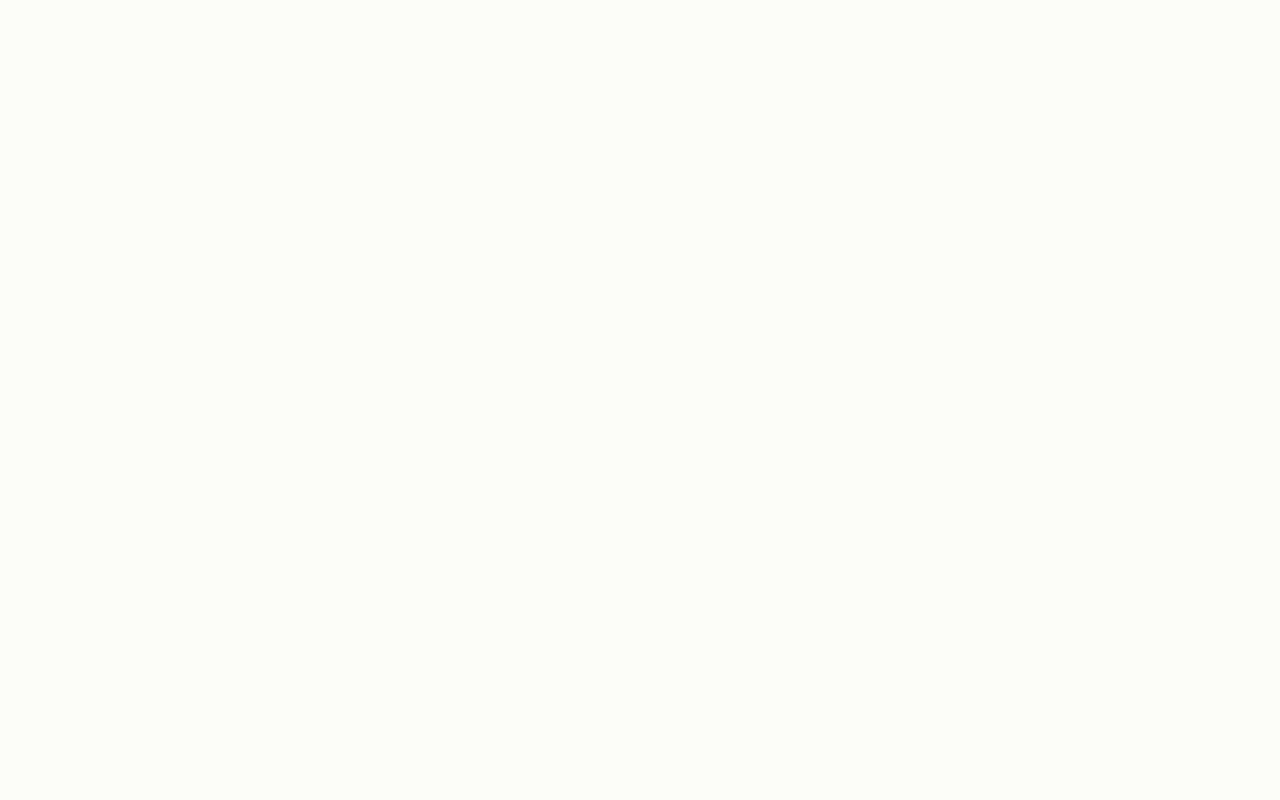
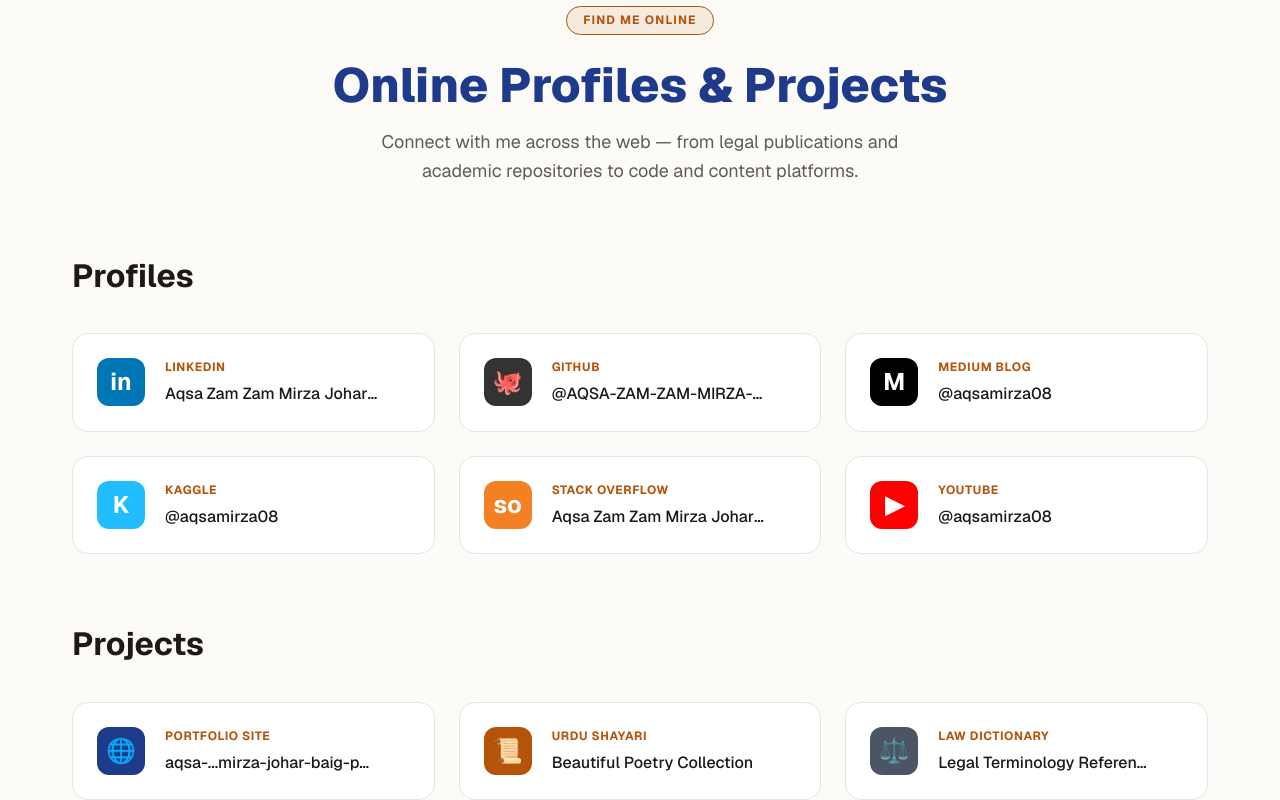
Before and after one commit to AQSA-ZAM-ZAM-MIRZA-JOHAR-BAIG/AQSA-ZAM-ZAM-MIRZA-JOHAR-BAIG-Constitutional-Law-Blogs, a Next.js app: page / in a window 1280 px wide. Shown: the part 880-1680 px from the top of the page. Before the commit the page ends 822 px from the top, so only its background shows below. Built offline with nearby package versions, Linux system fonts and the light colour scheme; no server answers; the database is empty.

Commit message:
SEO optimized.

```diff
--- a/src/app/layout.tsx
+++ b/src/app/layout.tsx
@@ -13,8 +13,33 @@ const geistMono = Geist_Mono({
 });
 
 export const metadata: Metadata = {
-  title: "Constitutional Law Blog",
-  description: "A platform for insights into constitutional provisions, case interpretations, and amendments.",
+  title: "Constitutional Law Blog | Aqsa Zam Zam Mirza Johar Baig",
+  description: "A platform for insights into constitutional provisions, case interpretations, and amendments by Aqsa Zam Zam Mirza Johar Baig, BA LLB student, CLAT 2022 AIR 42, and Legal Researcher.",
+  keywords: [
+    "Aqsa Zam Zam Mirza Johar Baig",
+    "Aqsa Mirza",
+    "Constitutional Law Blog",
+    "BA LLB",
+    "CLAT AIR 42",
+    "Legal Researcher",
+    "Indian Constitution",
+    "Law Blog"
+  ],
+  authors: [{ name: "Aqsa Zam Zam Mirza Johar Baig" }],
+  creator: "Aqsa Zam Zam Mirza Johar Baig",
+  openGraph: {
+    title: "Constitutional Law Blog | Aqsa Zam Zam Mirza Johar Baig",
+    description: "Insights into constitutional provisions, landmark cases, and pivotal amendments by Aqsa Zam Zam Mirza Johar Baig (BA LLB, CLAT AIR 42).",
+    url: "https://aqsa-zam-zam-mirza-johar-baig-const.vercel.app/",
+    siteName: "Constitutional Law Blog",
+    locale: "en_IN",
+    type: "website",
+  },
+  twitter: {
+    card: "summary_large_image",
+    title: "Constitutional Law Blog | Aqsa Zam Zam Mirza Johar Baig",
+    description: "Insights into constitutional provisions, landmark cases, and pivotal amendments by Aqsa Zam Zam Mirza Johar Baig (BA LLB, CLAT AIR 42).",
+  },
 };
 
 export default function RootLayout({
--- a/src/app/page.module.css
+++ b/src/app/page.module.css
@@ -171,3 +171,121 @@
   border-top: 1px solid var(--border);
   padding-top: 1rem;
 }
+
+/* Online Profiles Section */
+.profilesSection {
+  max-width: 1200px;
+  margin: 0 auto;
+  padding: 4rem 2rem 8rem;
+  width: 100%;
+}
+
+.profilesHeader {
+  text-align: center;
+  margin-bottom: 4rem;
+}
+
+.profilesBadge {
+  display: inline-block;
+  font-size: 0.75rem;
+  font-weight: 700;
+  color: var(--primary);
+  border: 1px solid var(--primary);
+  border-radius: 999px;
+  padding: 0.25rem 1rem;
+  letter-spacing: 0.1em;
+  margin-bottom: 1.5rem;
+  background-color: rgba(180, 83, 9, 0.1);
+}
+
+.profilesTitle {
+  font-size: 3rem;
+  font-weight: 800;
+  color: var(--secondary);
+  line-height: 1.1;
+  margin-bottom: 1rem;
+}
+
+.profilesSubtitle {
+  font-size: 1.125rem;
+  color: var(--foreground);
+  opacity: 0.7;
+  max-width: 600px;
+  margin: 0 auto;
+}
+
+.profileGrid {
+  display: grid;
+  grid-template-columns: repeat(auto-fill, minmax(320px, 1fr));
+  gap: 1.5rem;
+}
+
+.profileCard {
+  display: flex;
+  align-items: center;
+  background: var(--card-bg);
+  border: 1px solid var(--border);
+  border-radius: 16px;
+  padding: 1.5rem;
+  text-decoration: none;
+  transition: all 0.3s ease;
+  position: relative;
+}
+
+.profileCard:hover {
+  transform: translateY(-2px);
+  border-color: var(--primary);
+  background: rgba(255, 255, 255, 0.05);
+}
+
+.profileIcon {
+  width: 48px;
+  height: 48px;
+  border-radius: 12px;
+  display: flex;
+  align-items: center;
+  justify-content: center;
+  color: white;
+  font-weight: bold;
+  font-size: 1.5rem;
+  margin-right: 1.25rem;
+  flex-shrink: 0;
+}
+
+.profileInfo {
+  flex-grow: 1;
+  overflow: hidden;
+}
+
+.profileInfo h4 {
+  font-size: 0.75rem;
+  color: var(--primary);
+  font-weight: 700;
+  letter-spacing: 0.05em;
+  margin-bottom: 0.25rem;
+  text-transform: uppercase;
+}
+
+.profileInfo p {
+  font-size: 1rem;
+  color: var(--foreground);
+  margin: 0;
+  white-space: nowrap;
+  overflow: hidden;
+  text-overflow: ellipsis;
+  font-weight: 500;
+}
+
+.profileArrow {
+  opacity: 0;
+  transform: translate(-10px, 10px);
+  transition: all 0.3s ease;
+  color: var(--foreground);
+  font-size: 1.2rem;
+  margin-left: 1rem;
+}
+
+.profileCard:hover .profileArrow {
+  opacity: 0.5;
+  transform: translate(0, 0);
+}
--- a/src/app/page.tsx
+++ b/src/app/page.tsx
@@ -65,6 +65,109 @@ export default async function Home() {
           )}
         </div>
       </section>
+      {/* Online Profiles and Projects Section */}
+      <section className={styles.profilesSection}>
+        <div className={styles.profilesHeader}>
+          <span className={styles.profilesBadge}>FIND ME ONLINE</span>
+          <h2 className={styles.profilesTitle}>Online Profiles & Projects</h2>
+          <p className={styles.profilesSubtitle}>
+            Connect with me across the web — from legal publications and academic repositories to code and content platforms.
+          </p>
+        </div>
+
+        <div className={styles.sectionHeader}>
+          <h2>Profiles</h2>
+        </div>
+        <div className={styles.profileGrid}>
+          <a href="https://www.linkedin.com/in/aqsa-zam-zam-mirza-johar-baig-28501b3b6/?isSelfProfile=true" target="_blank" rel="noopener noreferrer" className={styles.profileCard}>
+            <div className={styles.profileIcon} style={{backgroundColor: '#0077B5'}}>in</div>
+            <div className={styles.profileInfo}>
+              <h4>LINKEDIN</h4>
+              <p>Aqsa Zam Zam Mirza Johar Baig</p>
+            </div>
+            <span className={styles.profileArrow}>↗</span>
+          </a>
+          <a href="https://github.com/AQSA-ZAM-ZAM-MIRZA-JOHAR-BAIG" target="_blank" rel="noopener noreferrer" className={styles.profileCard}>
+            <div className={styles.profileIcon} style={{backgroundColor: '#333'}}>🐙</div>
+            <div className={styles.profileInfo}>
+              <h4>GITHUB</h4>
+              <p>@AQSA-ZAM-ZAM-MIRZA-JOHAR-BAIG</p>
+            </div>
+            <span className={styles.profileArrow}>↗</span>
+          </a>
+          <a href="https://aqsamirza08.medium.com/" target="_blank" rel="noopener noreferrer" className={styles.profileCard}>
+            <div className={styles.profileIcon} style={{backgroundColor: '#000'}}>M</div>
+            <div className={styles.profileInfo}>
+              <h4>MEDIUM BLOG</h4>
+              <p>@aqsamirza08</p>
+            </div>
+            <span className={styles.profileArrow}>↗</span>
+          </a>
+          <a href="https://www.kaggle.com/aqsamirza08" target="_blank" rel="noopener noreferrer" className={styles.profileCard}>
+            <div className={styles.profileIcon} style={{backgroundColor: '#20BEFF'}}>K</div>
+            <div className={styles.profileInfo}>
+              <h4>KAGGLE</h4>
+              <p>@aqsamirza08</p>
+            </div>
+            <span className={styles.profileArrow}>↗</span>
+          </a>
+          <a href="https://stackoverflow.com/users/32468898/aqsa-zam-zam-mirza-johar-baig" target="_blank" rel="noopener noreferrer" className={styles.profileCard}>
+            <div className={styles.profileIcon} style={{backgroundColor: '#F48024'}}>so</div>
+            <div className={styles.profileInfo}>
+              <h4>STACK OVERFLOW</h4>
+              <p>Aqsa Zam Zam Mirza Johar Baig</p>
+            </div>
+            <span className={styles.profileArrow}>↗</span>
+          </a>
+          <a href="https://www.youtube.com/@aqsamirza08" target="_blank" rel="noopener noreferrer" className={styles.profileCard}>
+            <div className={styles.profileIcon} style={{backgroundColor: '#FF0000'}}>▶</div>
+            <div className={styles.profileInfo}>
+              <h4>YOUTUBE</h4>
+              <p>@aqsamirza08</p>
+            </div>
+            <span className={styles.profileArrow}>↗</span>
+          </a>
+        </div>
+
+        <div className={styles.sectionHeader} style={{marginTop: '4rem'}}>
+          <h2>Projects</h2>
+        </div>
+        <div className={styles.profileGrid}>
+          <a href="https://aqsa-zam-zam-mirza-johar-baig-portf.vercel.app/" target="_blank" rel="noopener noreferrer" className={styles.profileCard}>
+            <div className={styles.profileIcon} style={{backgroundColor: '#1E3A8A'}}>🌐</div>
+            <div className={styles.profileInfo}>
+              <h4>PORTFOLIO SITE</h4>
+              <p>aqsa-...mirza-johar-baig-portf</p>
+            </div>
+            <span className={styles.profileArrow}>↗</span>
+          </a>
+          <a href="https://aqsa-zam-zam-mirza-johar-baig-urdu.vercel.app/" target="_blank" rel="noopener noreferrer" className={styles.profileCard}>
+            <div className={styles.profileIcon} style={{backgroundColor: '#B45309'}}>📜</div>
+            <div className={styles.profileInfo}>
+              <h4>URDU SHAYARI</h4>
+              <p>Beautiful Poetry Collection</p>
+            </div>
+            <span className={styles.profileArrow}>↗</span>
+          </a>
+          <a href="https://aqsa-zam-zam-mirza-johar-baig-law-d.vercel.app/" target="_blank" rel="noopener noreferrer" className={styles.profileCard}>
+            <div className={styles.profileIcon} style={{backgroundColor: '#4B5563'}}>⚖️</div>
+            <div className={styles.profileInfo}>
+              <h4>LAW DICTIONARY</h4>
+              <p>Legal Terminology Reference</p>
+            </div>
+            <span className={styles.profileArrow}>↗</span>
+          </a>
+          <a href="https://aqsa-zam-zam-mirza-johar-baig-blogs.vercel.app/" target="_blank" rel="noopener noreferrer" className={styles.profileCard}>
+            <div className={styles.profileIcon} style={{backgroundColor: '#047857'}}>📝</div>
+            <div className={styles.profileInfo}>
+              <h4>PERSONAL BLOG</h4>
+              <p>Articles and Thoughts</p>
+            </div>
+            <span className={styles.profileArrow}>↗</span>
+          </a>
+        </div>
+      </section>
+
     </div>
   );
 }
```
Also changed, not shown: src/app/robots.ts (added, +12 -0 lines), src/app/sitemap.ts (added, +18 -0 lines).
